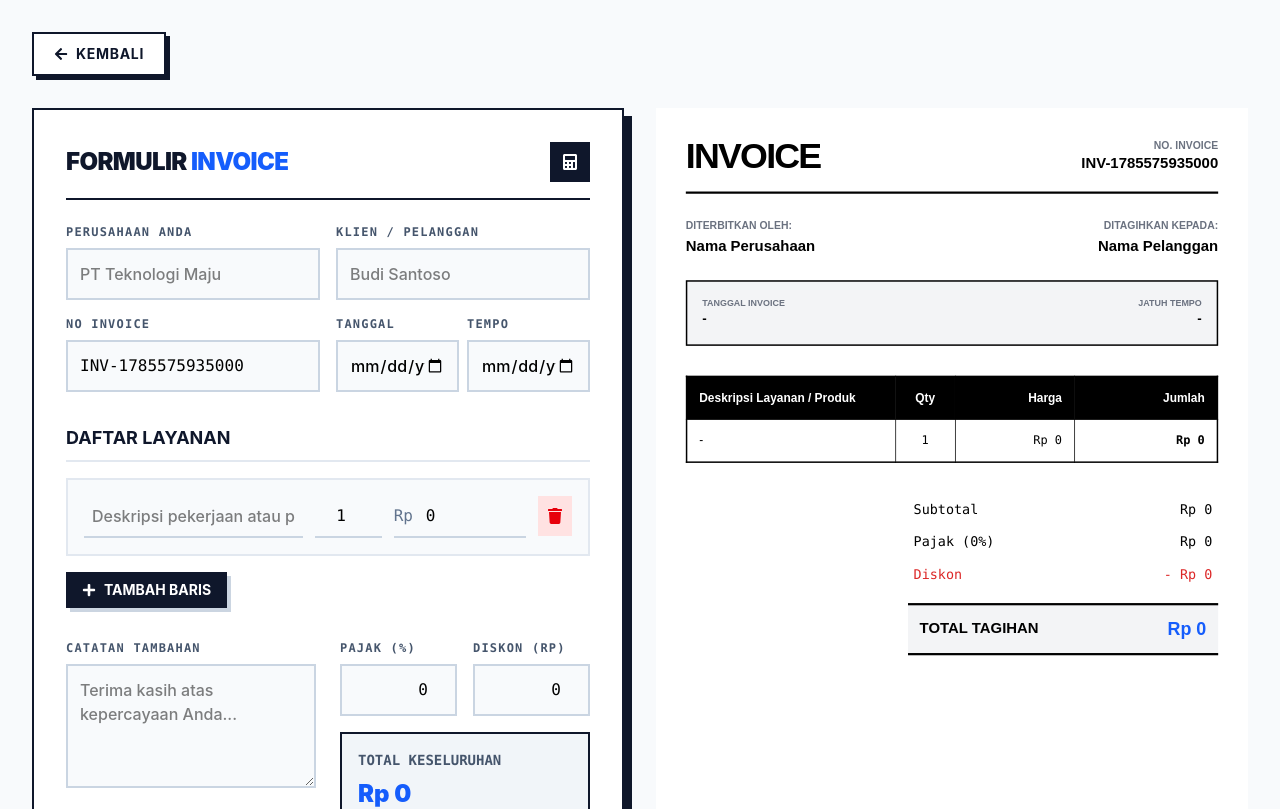
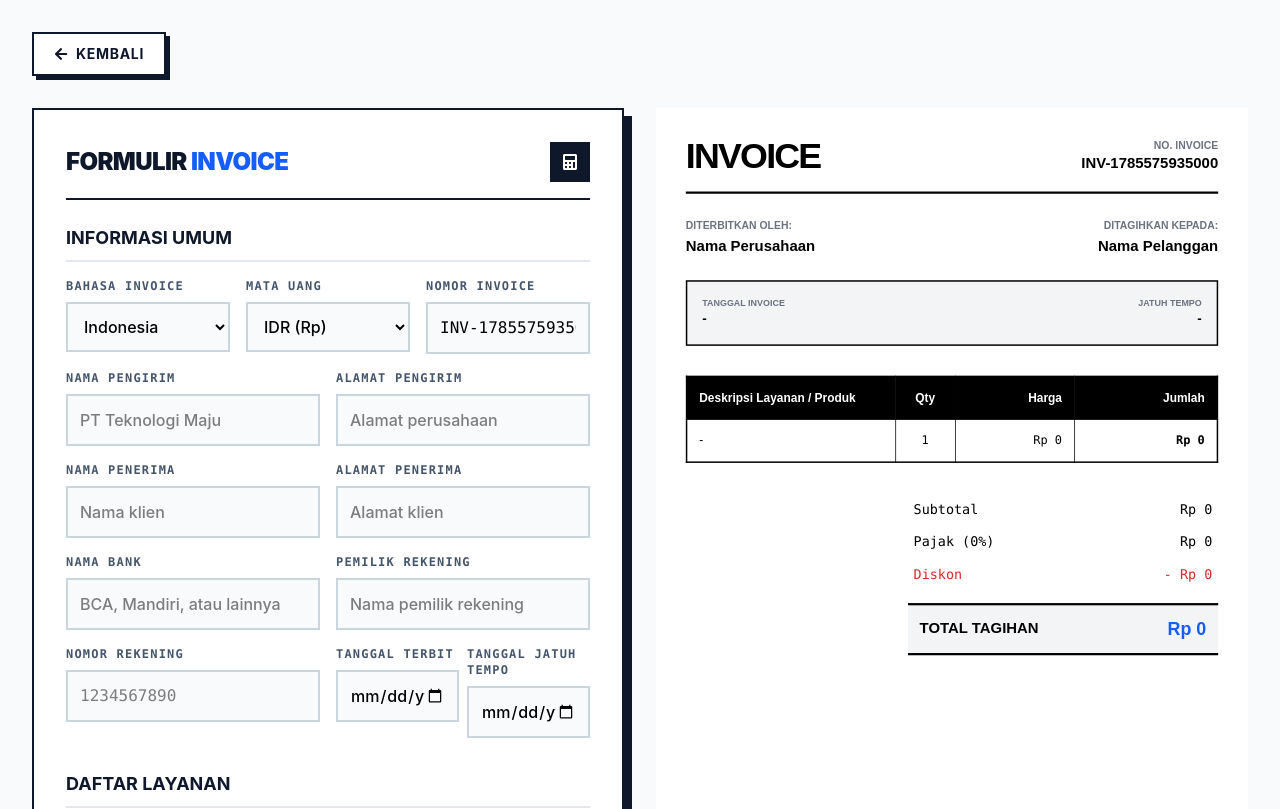
Before and after one commit to ridhoadha25/InvoiceGO, a React (Vite) app: page /invoice in a window 1280 px wide. Shown: the top 809 px of the page. Built offline with nearby package versions, Linux system fonts and the light colour scheme.

Commit message:
Update InvoiceForm.jsx

```diff
--- a/src/components/InvoiceForm.jsx
+++ b/src/components/InvoiceForm.jsx
@@ -3,7 +3,14 @@ import { FaPlus, FaTrash, FaFileDownload, FaCalculator } from "react-icons/fa";
 
 export default function InvoiceForm({ invoiceData, setInvoiceData }) {
   // Helper Format Rupiah
-  const formatRupiah = (value) => new Intl.NumberFormat("id-ID").format(value);
+  const formatCurrency = (value) => {
+    const currencyLocale = invoiceData.currency === "USD" ? "en-US" : "id-ID";
+    return new Intl.NumberFormat(currencyLocale, {
+      style: "currency",
+      currency: invoiceData.currency,
+      maximumFractionDigits: 0,
+    }).format(value);
+  };
 
   // Helper untuk update data utama ke Parent (Invoice.jsx)
   const handleChange = (field, value) => {
@@ -58,10 +65,34 @@ export default function InvoiceForm({ invoiceData, setInvoiceData }) {
         </div>
       </div>
 
-      {/* Data Invoice */}
-      <div className="grid md:grid-cols-2 gap-4 mb-8">
+      {/* Informasi Umum */}
+      <div className="mb-8">
+        <h3 className="text-lg font-bold uppercase text-slate-900 border-b-2 border-slate-200 pb-2 mb-4">Informasi Umum</h3>
+        <div className="grid md:grid-cols-3 gap-4 mb-4">
+          <div>
+            <label className={labelClass}>Bahasa Invoice</label>
+            <select className={inputClass} value={invoiceData.language} onChange={(e) => handleChange("language", e.target.value)}>
+              <option>Indonesia</option>
+              <option>English</option>
+            </select>
+          </div>
+          <div>
+            <label className={labelClass}>Mata Uang</label>
+            <select className={inputClass} value={invoiceData.currency} onChange={(e) => handleChange("currency", e.target.value)}>
+              <option value="IDR">IDR (Rp)</option>
+              <option value="USD">USD ($)</option>
+              <option value="EUR">EUR (€)</option>
+            </select>
+          </div>
+          <div>
+            <label className={labelClass}>Nomor Invoice</label>
+            <input type="text" className={`${inputClass} font-mono`} value={invoiceData.invoiceNo} onChange={(e) => handleChange("invoiceNo", e.target.value)} />
+          </div>
+        </div>
+
+        <div className="grid md:grid-cols-2 gap-4">
         <div>
-          <label className={labelClass}>Perusahaan Anda</label>
+          <label className={labelClass}>Nama Pengirim</label>
           <input
             type="text"
             className={inputClass}
@@ -70,31 +101,39 @@ export default function InvoiceForm({ invoiceData, setInvoiceData }) {
             onChange={(e) => handleChange("company", e.target.value)}
           />
         </div>
-
         <div>
-          <label className={labelClass}>Klien / Pelanggan</label>
+          <label className={labelClass}>Alamat Pengirim</label>
           <input
             type="text"
             className={inputClass}
-            placeholder="Budi Santoso"
-            value={invoiceData.customer}
-            onChange={(e) => handleChange("customer", e.target.value)}
+            placeholder="Alamat perusahaan"
+            value={invoiceData.senderAddress}
+            onChange={(e) => handleChange("senderAddress", e.target.value)}
           />
         </div>
-
         <div>
-          <label className={labelClass}>No Invoice</label>
-          <input
-            type="text"
-            className={`${inputClass} font-mono`}
-            value={invoiceData.invoiceNo}
-            onChange={(e) => handleChange("invoiceNo", e.target.value)}
-          />
+          <label className={labelClass}>Nama Penerima</label>
+          <input type="text" className={inputClass} placeholder="Nama klien" value={invoiceData.customer} onChange={(e) => handleChange("customer", e.target.value)} />
         </div>
-
+        <div>
+          <label className={labelClass}>Alamat Penerima</label>
+          <input type="text" className={inputClass} placeholder="Alamat klien" value={invoiceData.customerAddress} onChange={(e) => handleChange("customerAddress", e.target.value)} />
+        </div>
+        <div>
+          <label className={labelClass}>Nama Bank</label>
+          <input type="text" className={inputClass} placeholder="BCA, Mandiri, atau lainnya" value={invoiceData.bankName} onChange={(e) => handleChange("bankName", e.target.value)} />
+        </div>
+        <div>
+          <label className={labelClass}>Pemilik Rekening</label>
+          <input type="text" className={inputClass} placeholder="Nama pemilik rekening" value={invoiceData.accountHolder} onChange={(e) => handleChange("accountHolder", e.target.value)} />
+        </div>
+        <div>
+          <label className={labelClass}>Nomor Rekening</label>
+          <input type="text" className={`${inputClass} font-mono`} placeholder="1234567890" value={invoiceData.accountNumber} onChange={(e) => handleChange("accountNumber", e.target.value)} />
+        </div>
         <div className="grid grid-cols-2 gap-2">
           <div>
-            <label className={labelClass}>Tanggal</label>
+            <label className={labelClass}>Tanggal Terbit</label>
             <input
               type="date"
               className={inputClass}
@@ -103,7 +142,7 @@ export default function InvoiceForm({ invoiceData, setInvoiceData }) {
             />
           </div>
           <div>
-            <label className={labelClass}>Tempo</label>
+            <label className={labelClass}>Tanggal Jatuh Tempo</label>
             <input
               type="date"
               className={inputClass}
@@ -111,6 +150,7 @@ export default function InvoiceForm({ invoiceData, setInvoiceData }) {
               onChange={(e) => handleChange("dueDate", e.target.value)}
             />
           </div>
+        </div>
         </div>
       </div>
 
@@ -146,7 +186,7 @@ export default function InvoiceForm({ invoiceData, setInvoiceData }) {
               </div>
 
               <div className="w-full md:w-40 relative">
-                <span className="absolute left-0 top-2 font-mono text-slate-500">Rp</span>
+                <span className="absolute left-0 top-2 font-mono text-slate-500">{invoiceData.currency === "IDR" ? "Rp" : invoiceData.currency}</span>
                 <input
                   type="number"
                   placeholder="0"
@@ -216,7 +256,7 @@ export default function InvoiceForm({ invoiceData, setInvoiceData }) {
               <span className="text-slate-600 font-bold">TOTAL KESELURUHAN</span>
             </div>
             <div className="text-2xl font-black text-blue-600">
-              Rp {formatRupiah(total)}
+              {formatCurrency(total)}
             </div>
           </div>
         </div>
```
